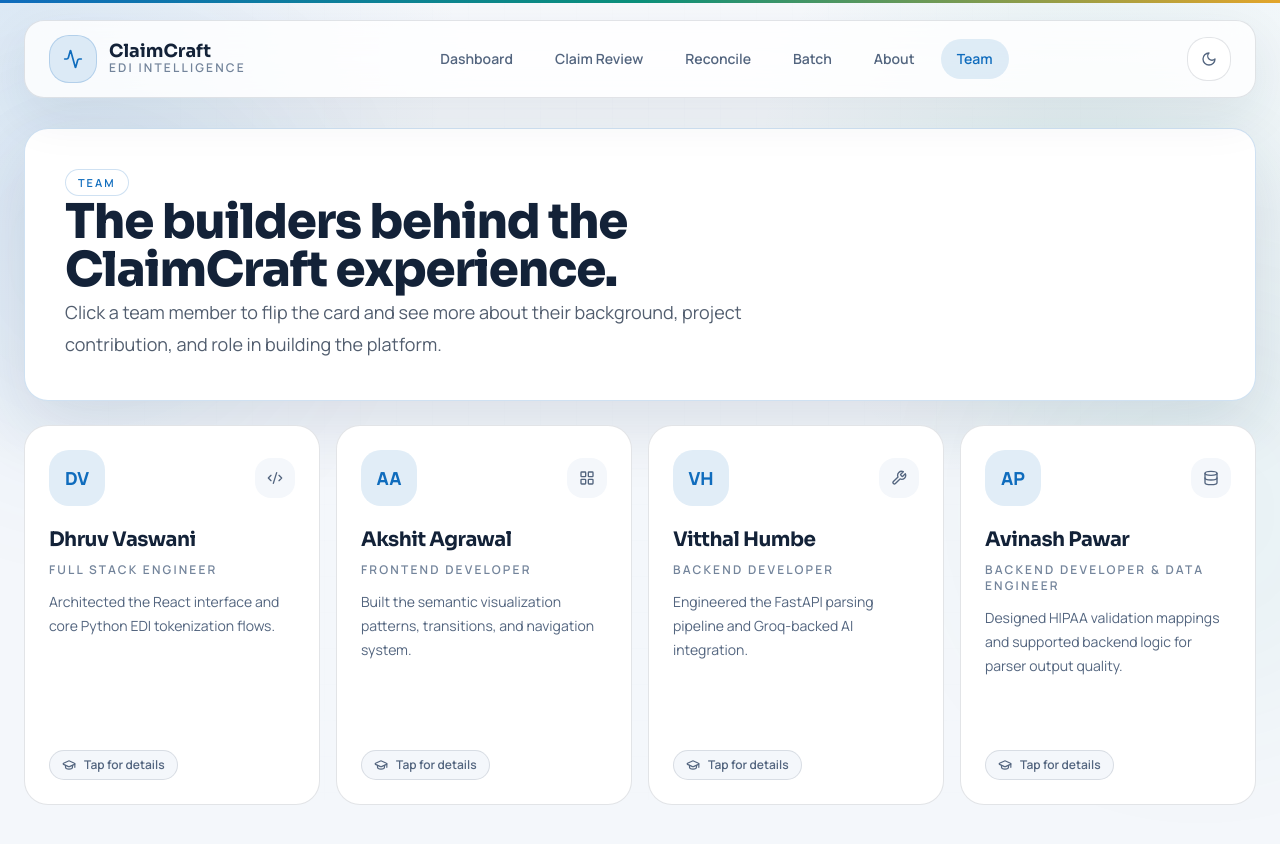
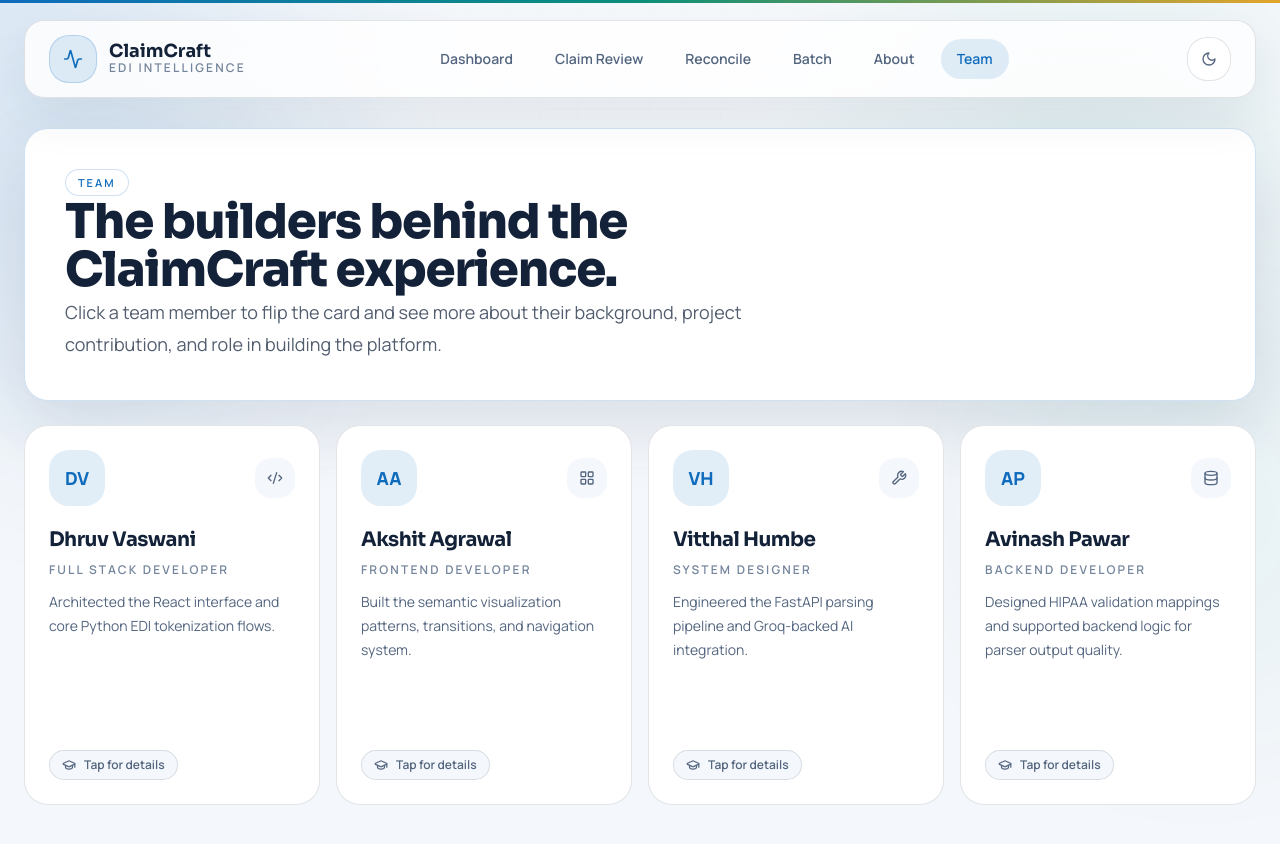
Before and after one commit to Akshit926/ciphercrew, a React (Vite) app in the folder frontend/: page /team in a window 1280 px wide. Shown: the top 844 px of the page. Built offline with nearby package versions, Linux system fonts and the light colour scheme.

Commit message:
fronted:version6

```diff
--- a/frontend/src/pages/Team.jsx
+++ b/frontend/src/pages/Team.jsx
@@ -6,7 +6,7 @@ import { PageHeader, fadeUp } from '../components/ui';
 const teamMembers = [
   {
     name: 'Dhruv Vaswani',
-    role: 'Full Stack Engineer',
+    role: 'Full Stack Developer',
     shortBio: 'Architected the React interface and core Python EDI tokenization flows.',
     icon: Code2,
     education: '2nd Year AIML Student, PCCOE',
@@ -24,7 +24,7 @@ const teamMembers = [
   },
   {
     name: 'Vitthal Humbe',
-    role: 'Backend Developer',
+    role: 'System Designer',
     shortBio: 'Engineered the FastAPI parsing pipeline and Groq-backed AI integration.',
     icon: Wrench,
     education: '2nd Year Engineering Student, PCCOE',
@@ -33,7 +33,7 @@ const teamMembers = [
   },
   {
     name: 'Avinash Pawar',
-    role: 'Backend Developer & Data Engineer',
+    role: 'Backend Developer',
     shortBio: 'Designed HIPAA validation mappings and supported backend logic for parser output quality.',
     icon: Database,
     education: '2nd Year Engineering Student, PCCOE',
```
Also changed, not shown: 1 other file (tests, documents, lock files or other folders).
